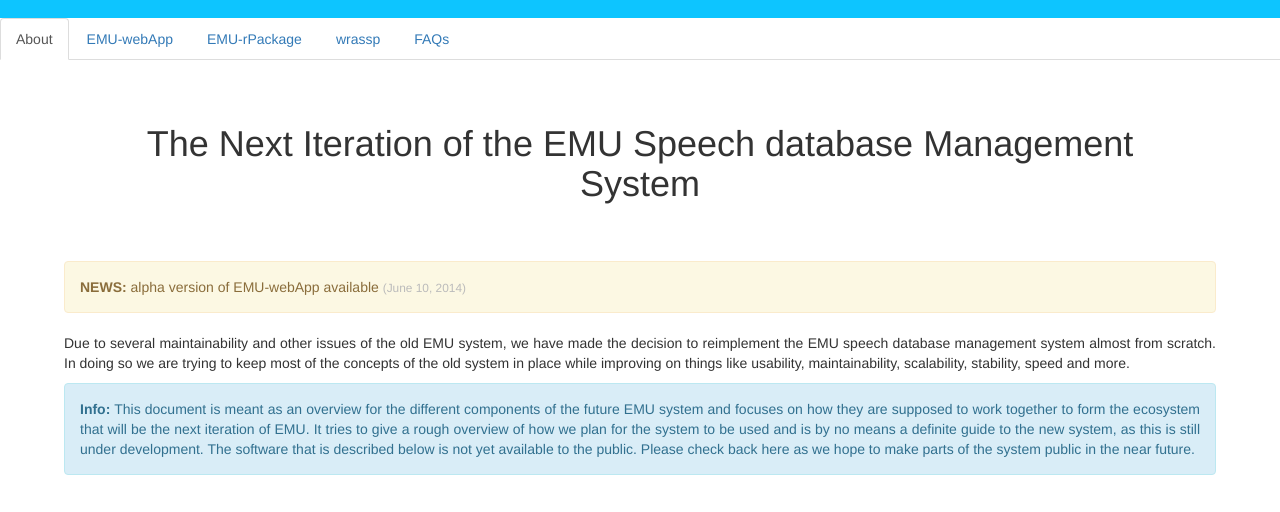
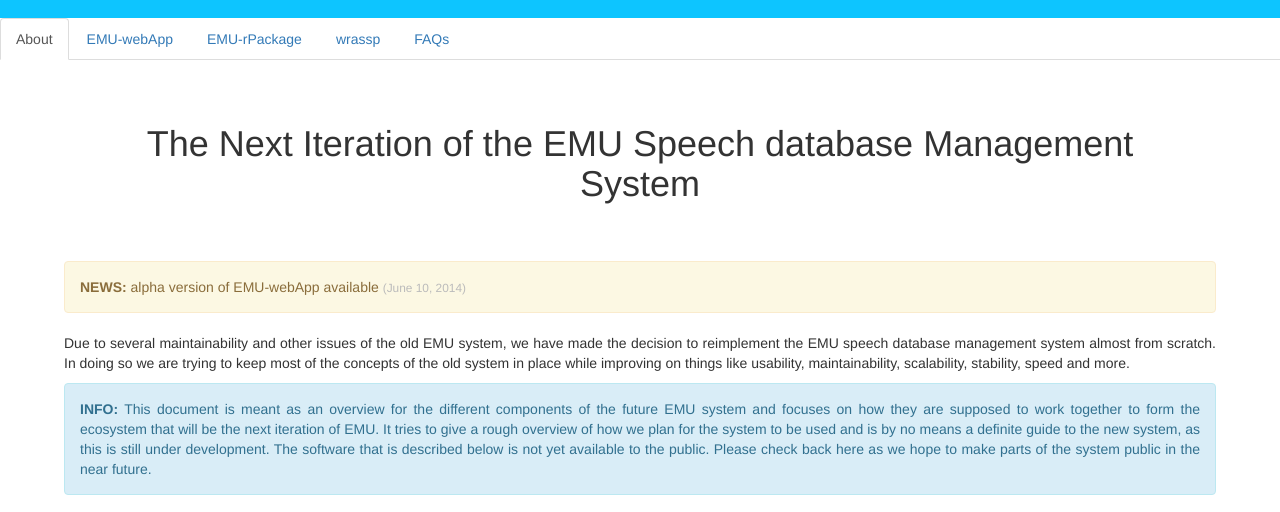
Before and after one commit to IPS-LMU/IPS-LMU.github.io, a website: page EMU.html in a window 1280 px wide. Shown: the part 250-762 px from the top of the page. Drawn offline with nearby package versions, Linux system fonts and the light colour scheme.

Commit message:
caps letters for constancy

```diff
--- a/EMU.html
+++ b/EMU.html
@@ -82,7 +82,7 @@
         Due to several maintainability and other issues of the old EMU system, we have made the decision to reimplement the EMU speech database management system almost from scratch. In doing so we are trying to keep most of the concepts of the old system in place while improving on things like usability, maintainability, scalability, stability, speed and more.
       </p>
 
-      <div class="alert alert-info ips-navtab-content-abstract"><b>Info:</b> This document is meant as an overview for the different components of the future EMU system and focuses on how they are supposed to work together to form the ecosystem that will be the next iteration of EMU. It tries to give a rough overview of how we plan for the system to be used and is by no means a definite guide to the new system, as this is still under development. The software that is described below is not yet available to the public. Please check back here as we hope to make parts of the system public in the near future. </div>
+      <div class="alert alert-info ips-navtab-content-abstract"><b>INFO:</b> This document is meant as an overview for the different components of the future EMU system and focuses on how they are supposed to work together to form the ecosystem that will be the next iteration of EMU. It tries to give a rough overview of how we plan for the system to be used and is by no means a definite guide to the new system, as this is still under development. The software that is described below is not yet available to the public. Please check back here as we hope to make parts of the system public in the near future. </div>
 
 
 
```
